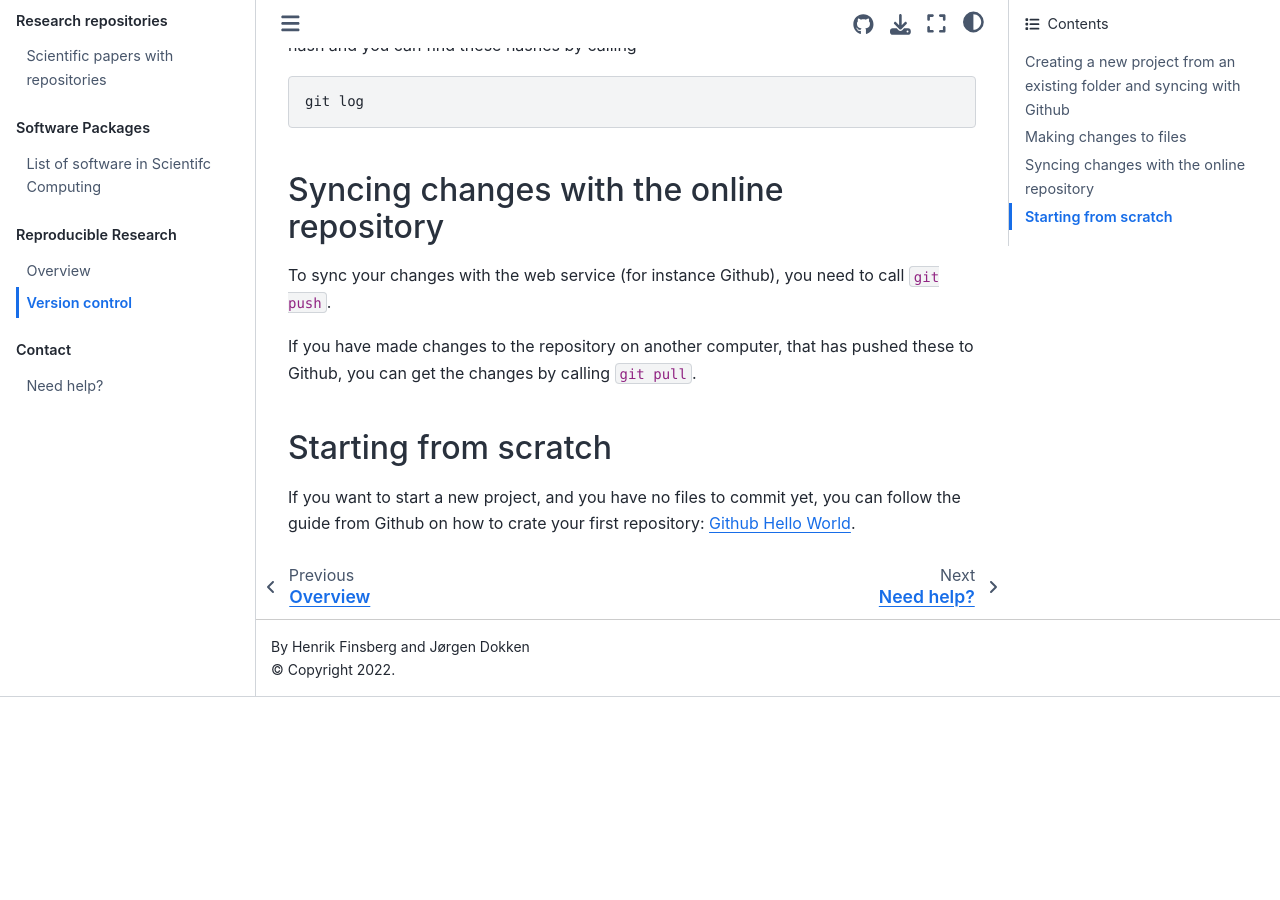
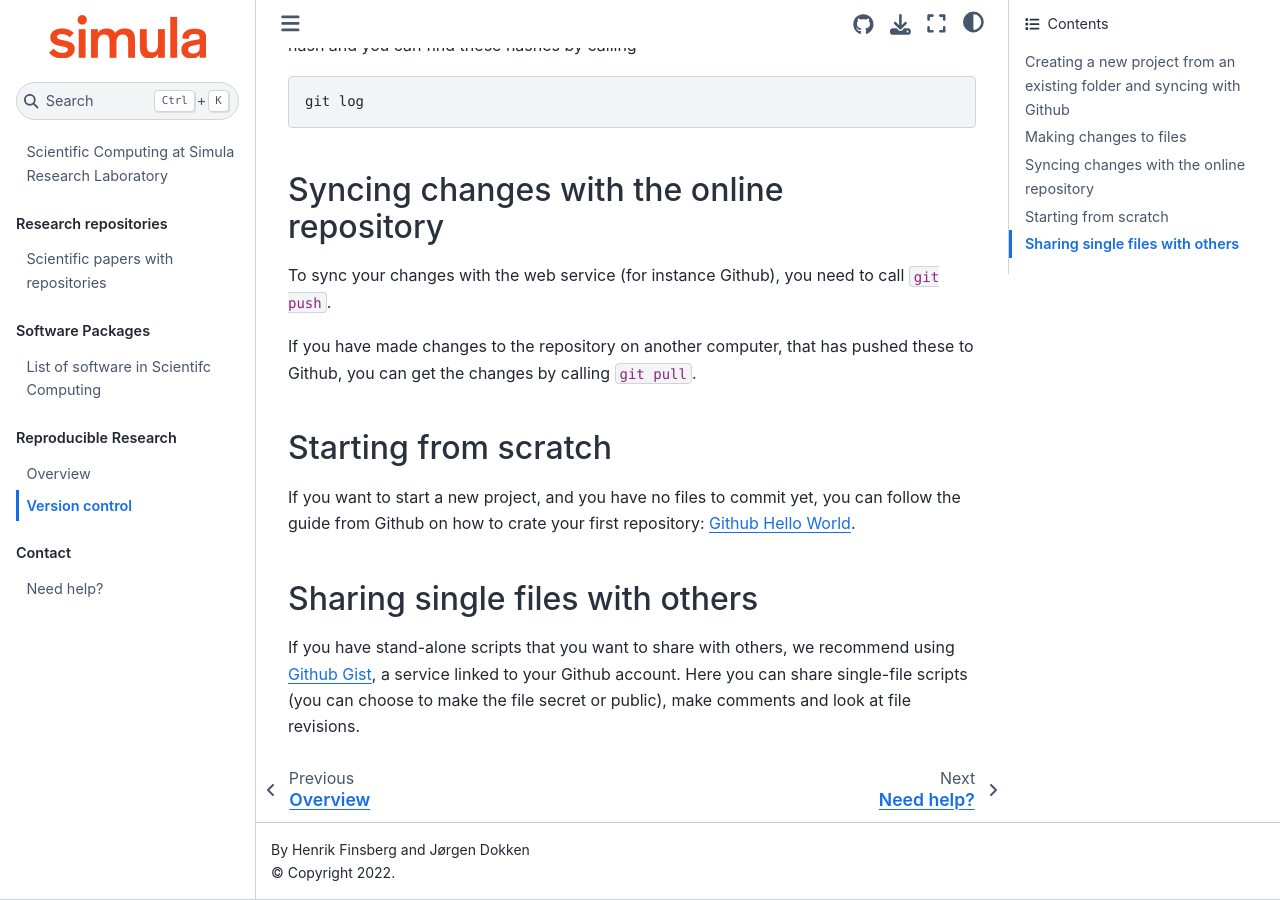
Before and after one commit to scientificcomputing/scientificcomputing.github.io, a Jupyter Book: the page built from docs/version_control.md, in a window 1280 px wide and 900 px high, scrolled down 954 px. Built offline with Jupyter Book 1.0.4 settings and Sphinx 7.4.7 and the Sphinx Book theme 1.1.4, drawn with Linux system fonts in a browser that asks for light colours; before the commit the page ends 1651 px from its top, so only the background shows below that.

Commit message:
Add info about git gist

```diff
--- a/docs/version_control.md
+++ b/docs/version_control.md
@@ -41,3 +41,6 @@ If you have made changes to the repository on another computer, that has pushed
 ## Starting from scratch
 If you want to start a new project, and you have no files to commit yet, you can follow the guide from Github on how to crate your first repository:
 [Github Hello World](https://docs.github.com/en/get-started/quickstart/hello-world).
+
+## Sharing single files with others
+If you have stand-alone scripts that you want to share with others, we recommend using [Github Gist](https://gist.github.com/), a service linked to your Github account. Here you can share single-file scripts (you can choose to make the file secret or public), make comments and look at file revisions.
```
